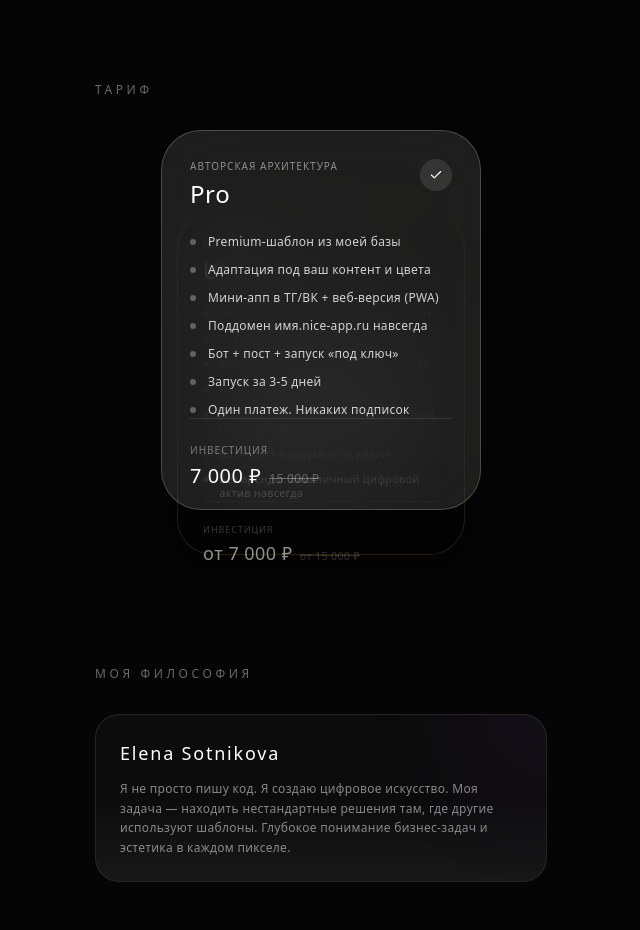
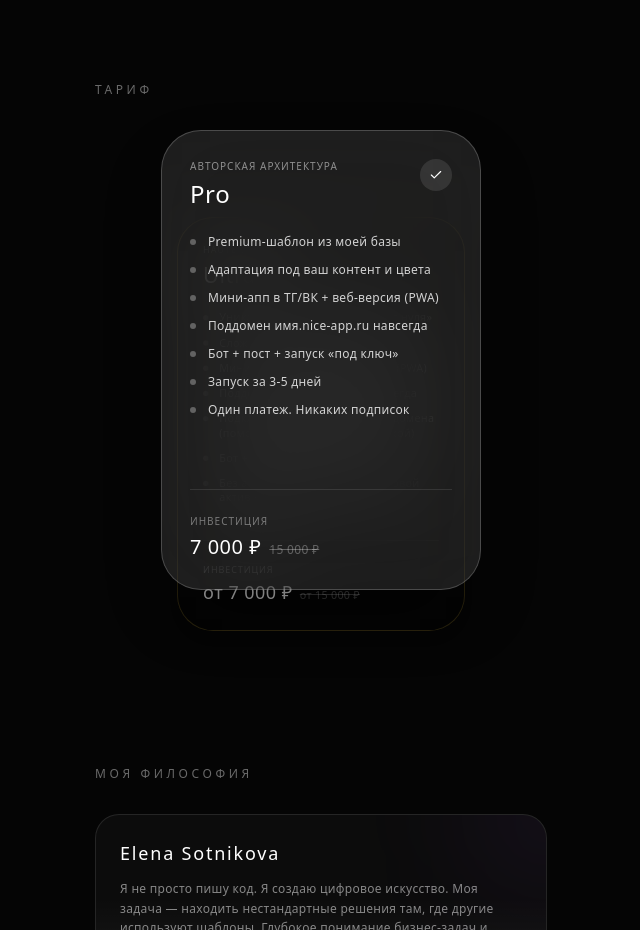
Before and after one commit to alenarejmond-hash/app, a React (Vite) app: page / in a window 1280 px wide. Shown: the part 1160-2090 px from the top of the page, without its empty margins (319-959 px from the left). Built offline with nearby package versions, Linux system fonts and the light colour scheme.

Commit message:
катрточки тариф резиновые чтобы текст не вываливался

```diff
--- a/src/App.jsx
+++ b/src/App.jsx
@@ -676,7 +676,7 @@ export default function App() {
         <section className="flex flex-col gap-6">
           <h2 className={`text-xs uppercase tracking-[0.3em] mb-2 transition-colors duration-700 ${isLightTheme ? 'text-[#4A302B]/40' : 'text-white/40'}`}>Тариф</h2>
 
-          <div className="relative h-[440px] w-full flex justify-center items-start perspective-1000 touch-pan-y">
+          <div className="relative h-[600px] sm:h-[540px] w-full flex justify-center items-start perspective-1000 touch-pan-y">
             {CONFIG.tariffs.map((tariff) => {
               const isActive = activeTariff === tariff.id;
               const isBase = tariff.id === 'base';
@@ -699,7 +699,7 @@ export default function App() {
                       ? (isLightTheme ? 'bg-[#FAF7F2]/90 border-[#C48766]/30' : 'bg-white/10 border-white/20')
                       : (isLightTheme ? 'bg-[#2A2010]/95 border-[#C48766]/50' : 'bg-[#050505]/95 border-[#D4AF37]/30')
                   }`}
-                  style={{ height: '380px' }}
+                  style={{ height: 'auto', minHeight: '460px' }}
                 >
                   {/* Верх карты */}
                   <div>
```
